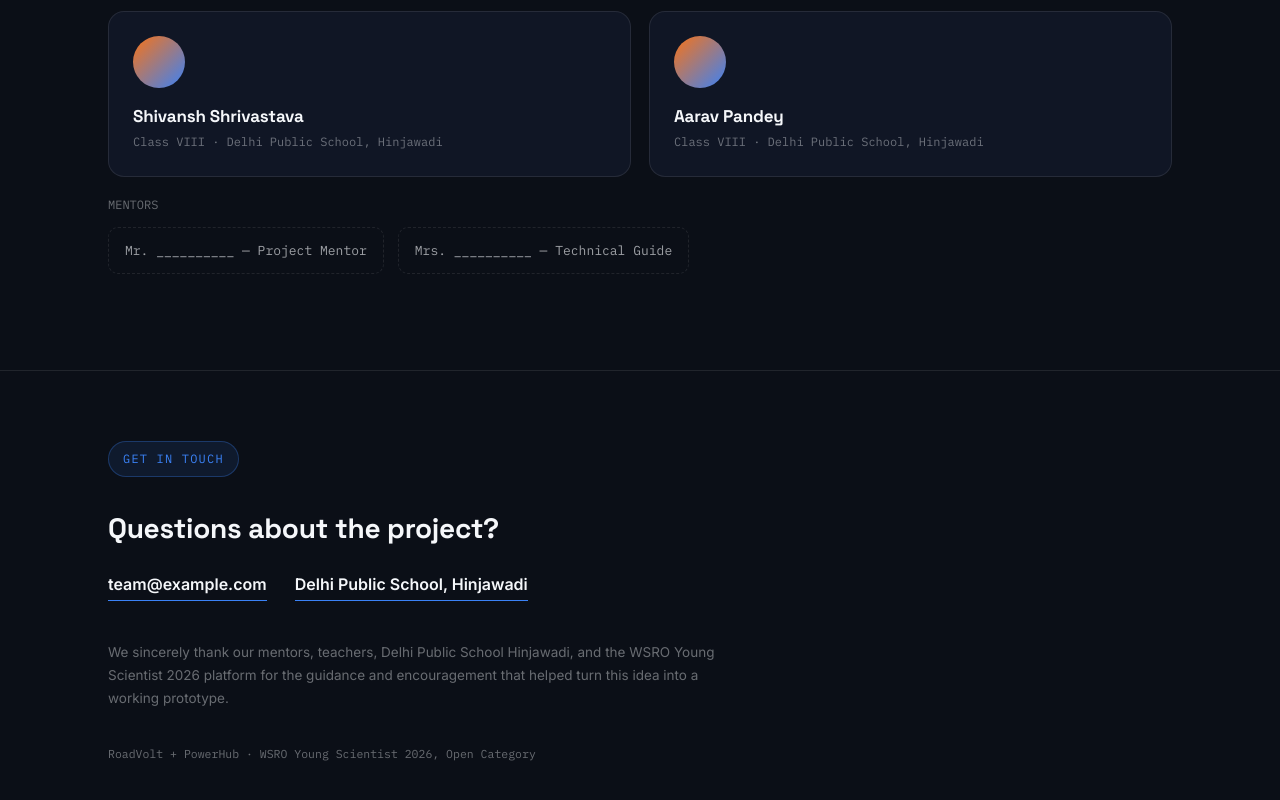
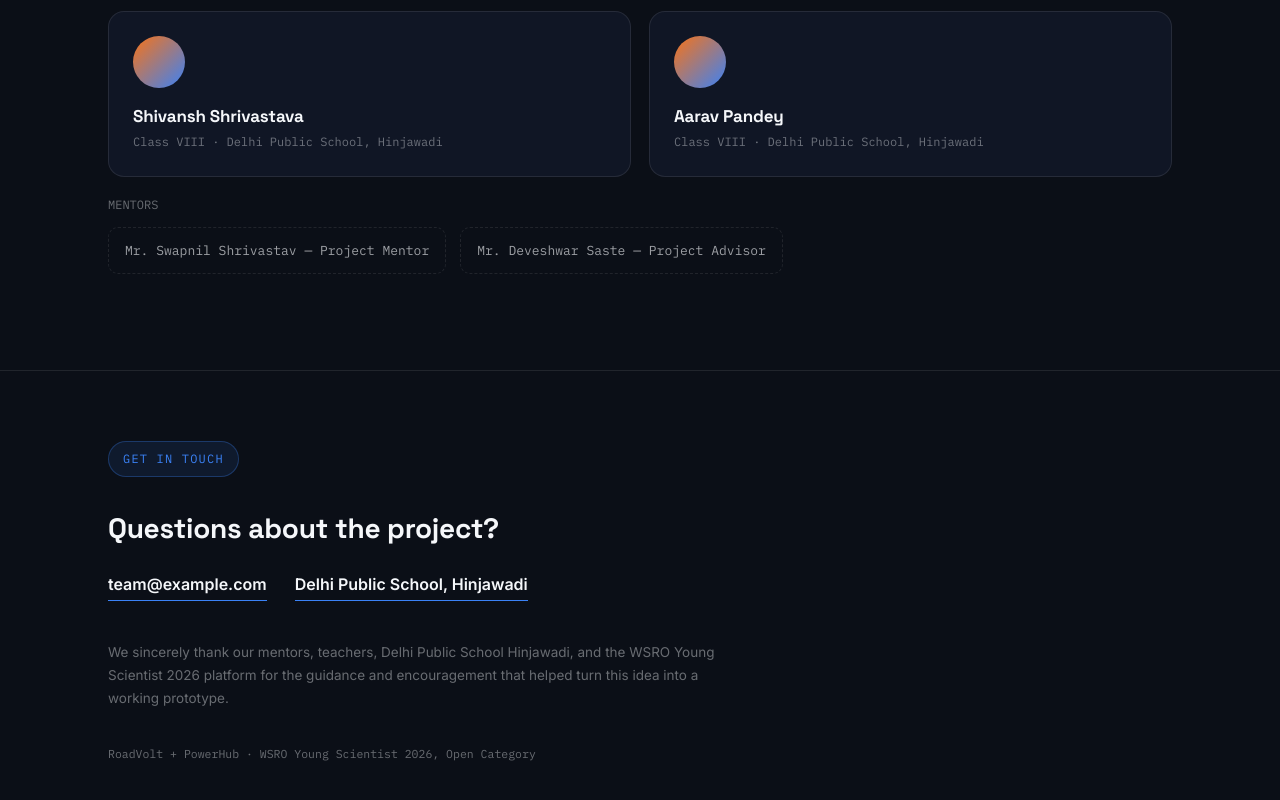
Before and after one commit to codingwallah-shiv/roadvolt-powerhub, a plain HTML site: page index.html in a window 1280 px wide. Shown: the part 9935-10735 px from the top of the page. Drawn offline with Linux system fonts and the light colour scheme.

Commit message:
Update index.html

```diff
--- a/index.html
+++ b/index.html
@@ -533,9 +533,9 @@
     </div>
     <p class="mono" style="font-size:12px; color:var(--muted-2); margin-bottom:12px;">MENTORS</p>
     <div class="mentor-row reveal">
-      <div class="mentor-chip">Mr. __________ — Project Mentor</div>
-      <div class="mentor-chip">Mrs. __________ — Technical Guide</div>
-    </div>
+      <div class="mentor-chip">Mr. Swapnil Shrivastav — Project Mentor</div>
+      <div class="mentor-chip">Mr. Deveshwar Saste — Project Advisor</div>
+    </div
   </div>
 </section>
 
```
